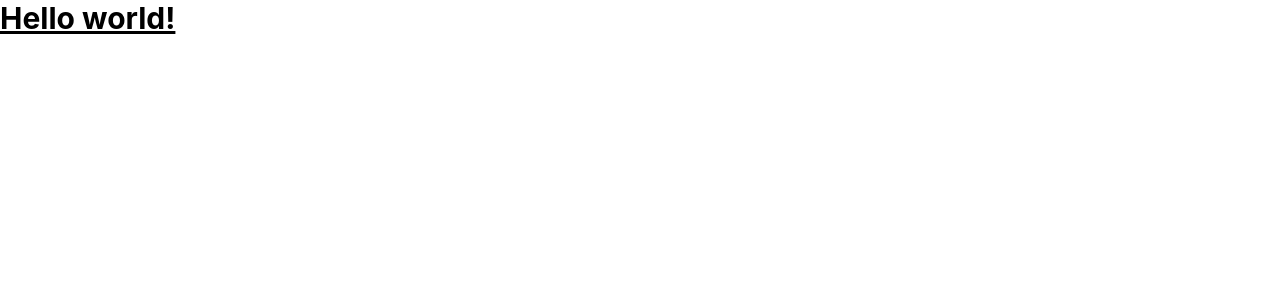
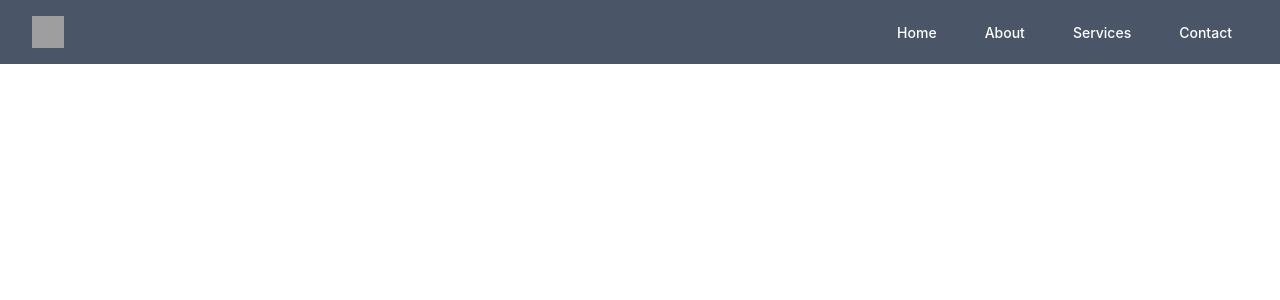
Before and after one commit to JohnPetere/Burley-Maids, a Next.js app in the folder burley-maids/: page / in a window 1280 px wide. Shown: the top 300 px of the page. Built offline with nearby package versions, Linux system fonts and the light colour scheme; grey boxes are pictures that could not be loaded.

Commit message:
test thing

```diff
--- /dev/null
+++ b/burley-maids/components/navBar/index.js
@@ -0,0 +1,130 @@
+import React, { useState } from 'react';
+import './styles.css';
+
+const Navbar = () => {
+  const [isOpen, setIsOpen] = useState(false);
+
+  const toggleNavbar = () => {
+    setIsOpen(!isOpen);
+  };
+
+  return (
+    <nav className="navbar">
+      <div className="max-w-7xl mx-auto px-4 sm:px-6 lg:px-8">
+        <div className="flex items-center justify-between h-16">
+          <div className="flex items-center">
+            <div className="flex-shrink-0">
+              <img className="logo" src="/logo.svg" alt="Logo" />
+            </div>
+          </div>
+          <div className="hidden md:block">
+            <div className="ml-10 flex items-baseline space-x-4">
+              <a
+                href="/"
+                className="link"
+              >
+                Home
+              </a>
+              <a
+                href="/about"
+                className="link"
+              >
+                About
+              </a>
+              <a
+                href="/services"
+                className="link"
+              >
+                Services
+              </a>
+              <a
+                href="/contact"
+                className="link"
+              >
+                Contact
+              </a>
+            </div>
+          </div>
+          <div className="-mr-2 flex md:hidden">
+            <button
+              onClick={toggleNavbar}
+              type="button"
+              className="menu-toggle"
+              aria-controls="mobile-menu"
+              aria-expanded="false"
+            >
+              <span className="sr-only">Open menu</span>
+              {!isOpen ? (
+                <svg
+                  className="block h-6 w-6"
+                  xmlns="http://www.w3.org/2000/svg"
+                  fill="none"
+                  viewBox="0 0 24 24"
+                  stroke="currentColor"
+                  aria-hidden="true"
+                >
+                  <path
+                    strokeLinecap="round"
+                    strokeLinejoin="round"
+                    strokeWidth={2}
+                    d="M4 6h16M4 12h16M4 18h16"
+                  />
+                </svg>
+              ) : (
+                <svg
+                  className="block h-6 w-6"
+                  xmlns="http://www.w3.org/2000/svg"
+                  fill="none"
+                  viewBox="0 0 24 24"
+                  stroke="currentColor"
+                  aria-hidden="true"
+                >
+                  <path
+                    strokeLinecap="round"
+                    strokeLinejoin="round"
+                    strokeWidth={2}
+                    d="M6 18L18 6M6 6l12 12"
+                  />
+                </svg>
+              )}
+            </button>
+          </div>
+        </div>
+      </div>
+      {/* open mobile menu */}
+      {isOpen && (
+
+        <div className="md:hidden mobile-menu" id="mobile-menu">
+          <div className="px-2 pt-2 pb-3 space-y-1 sm:px-3">
+            <a
+              href="/"
+              className="link"
+            >
+              Home
+            </a>
+            <a
+              href="/about"
+              className="link"
+            >
+              About
+            </a>
+            <a
+              href="/services"
+              className="link"
+            >
+              Services
+            </a>
+            <a
+              href="/contact"
+              className="link"
+            >
+              Contact
+            </a>
+          </div>
+        </div>
+      )}
+    </nav>
+  );
+};
+
+export default Navbar;
--- /dev/null
+++ b/burley-maids/components/navBar/styles.css
@@ -0,0 +1,50 @@
+.navbar {
+    background-color: #4a5568;
+  }
+
+  .navbar .logo {
+    height: 2rem;
+    width: 2rem;
+  }
+
+  .navbar .link {
+    color: #fff;
+    padding: 0.75rem 1rem;
+    border-radius: 0.25rem;
+    font-size: 0.875rem;
+    font-weight: 500;
+  }
+
+  .navbar .link:hover {
+    background-color: #cbd5e0;
+    color: #4a5568;
+  }
+
+  .navbar .menu-toggle {
+    color: #fff;
+    padding: 0.5rem;
+    border-radius: 0.25rem;
+  }
+
+  .navbar .menu-toggle:hover {
+    color: #4a5568;
+    background-color: #cbd5e0;
+  }
+
+  .navbar .mobile-menu {
+    padding: 0.5rem;
+    background-color: #fff;
+  }
+
+  .navbar .mobile-menu .link {
+    color: #fff;
+    padding: 0.75rem 1rem;
+    border-radius: 0.25rem;
+    font-size: 0.875rem;
+    font-weight: 500;
+  }
+
+  .navbar .mobile-menu .link:hover {
+    background-color: #cbd5e0;
+    color: #4a5568;
+  }
--- a/burley-maids/pages/index.js
+++ b/burley-maids/pages/index.js
@@ -1,10 +1,10 @@
 
-
+import NavBar from "../components/navBar"
 export default function Home() {
   return (
 
-    <h1 className="text-3xl font-bold underline">
-    Hello world!
-  </h1>
+  <div>
+    <NavBar/>
+  </div>
   )
 }
```
